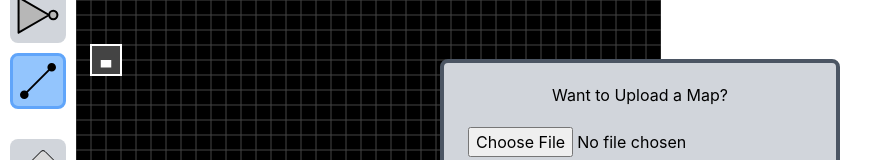
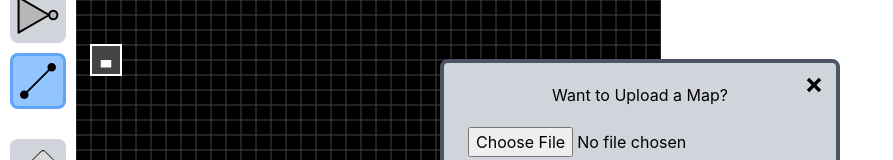
Before and after one commit to timshicha/toolbox, a React (Create React App) app in the folder fe/: page / in a window 1280 px wide. Both pictures are taken after a click on the button 38 px from the left and 549 px from the top of the page. Shown: the part 241-401 px from the top of the page, without its empty margins (0-893 px from the left). Built offline with nearby package versions, Linux system fonts and the light colour scheme.

Commit message:
added 'x' button to close popup without uploading

```diff
--- a/fe/src/LogicCircuit.jsx
+++ b/fe/src/LogicCircuit.jsx
@@ -474,7 +474,7 @@ function LogicCircuit() {
                     </div>
                 </div>
             </div>
-            {showUploadPopup && <UploadPopup onSubmit={replaceMapWithJson}></UploadPopup>}
+            {showUploadPopup && <UploadPopup onSubmit={replaceMapWithJson} onClose={() => setShowUploadPopup(false)}></UploadPopup>}
         </>
     );
 }
--- a/fe/src/components/Buttons.jsx
+++ b/fe/src/components/Buttons.jsx
@@ -1,4 +1,5 @@
 import React, { useEffect } from 'react';
+import xImg from '../assets/images/x.svg';
 
 class LogicGateButton extends React.Component {
 
@@ -59,4 +60,18 @@ class MainButton extends React.Component {
     }
 }
 
-export { LogicGateButton, MainButton };
+class XButton extends React.Component {
+    constructor() {
+        super();
+    }
+
+    render() {
+        return (
+            <button {...this.props}>
+                <img className='w-[30px]' src={xImg} />
+            </button>
+        );
+    }
+}
+
+export { LogicGateButton, MainButton, XButton };
--- a/fe/src/components/Popups.jsx
+++ b/fe/src/components/Popups.jsx
@@ -1,5 +1,5 @@
 import React from 'react';
-import { MainButton } from './Buttons';
+import { MainButton, XButton } from './Buttons';
 
 
 class UploadPopup extends React.Component {
@@ -50,6 +50,7 @@ class UploadPopup extends React.Component {
         return (
             <>
                 <div className='absolute bg-gray-300 w-[400px] top-[calc(50%-100px)] left-[calc(50%-200px)] rounded-lg border-solid border-[4px] border-gray-600'>
+                    <XButton onClick={this.props.onClose} className='absolute right-[7px] top-[7px] rounded-[15px] hover:bg-gray-400'></XButton>
                     <h2 className='mt-[20px]'>Want to Upload a Map?</h2>
                     <input className='mt-[20px] mb-[15px]' type="file" onChange={e => this.onFileChange(e)} />
                     {this.state.errorMessage ? <p className='text-[12px] text-red-500 mb-[10px]'>{this.state.errorMessage}</p> : null}
```
Also changed, not shown: fe/src/assets/images/x.svg (added).
